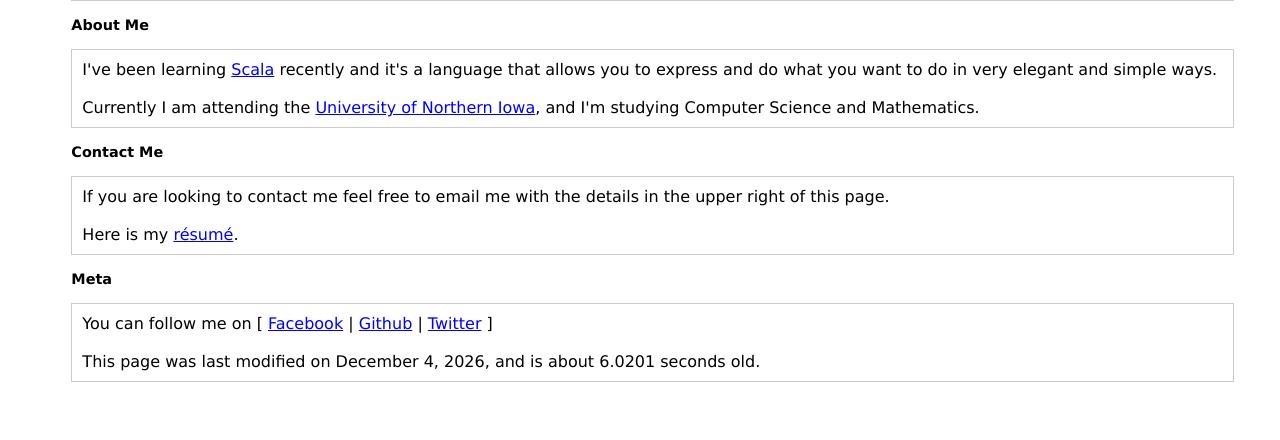
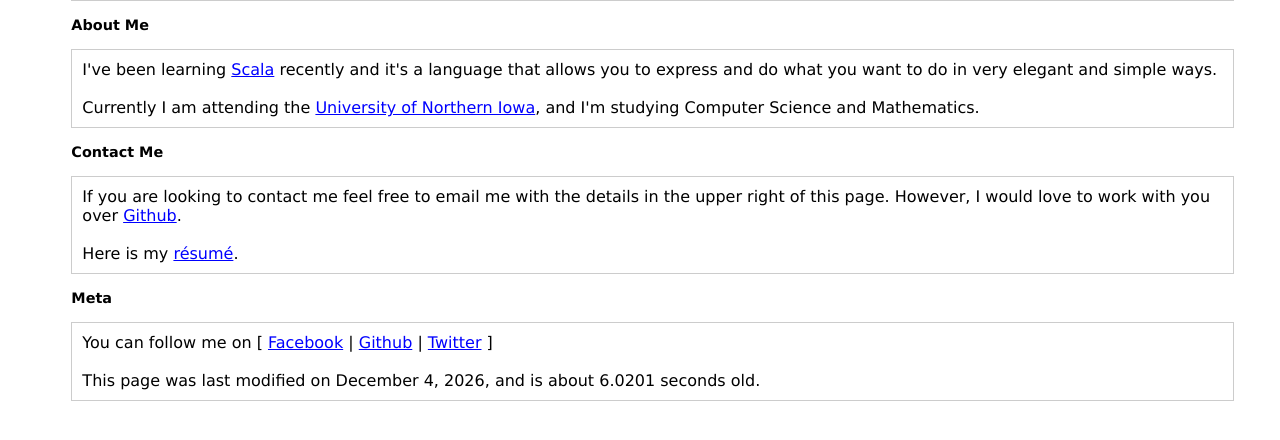
Before and after one commit to adamdecaf/adamdecaf.github.io, a PHP site: page / in a window 1280 px wide. Shown: the part 270-710 px from the top of the page. Run offline with PHP 8.4, Linux system fonts and the light colour scheme.

Commit message:
Minor update.

```diff
--- a/index.php
+++ b/index.php
@@ -51,7 +51,7 @@ require "includes/html/header.php";
   <article>
     <h2>Contact Me</h2>
     <p>
-      If you are looking to contact me feel free to email me with the details in the upper right of this page.
+      If you are looking to contact me feel free to email me with the details in the upper right of this page. However, I would love to work with you over <a href="https://github.com/adamdecaf">Github</a>.
       <br /><br />
       Here is my <a href="resume.php" title="My personal R&#233;sum&#233;">r&#233;sum&#233;</a>.
     </p>
--- a/resume.php
+++ b/resume.php
@@ -31,7 +31,7 @@ require "includes/html/header.php";
 			<!-- Summer of skills -->
 			<strong>Summary:</strong><br />
 				<span class="indent">
-					&bull; Knowledge and experience using: (X)HTML 4/5, PHP, Scala, Python, MySQL, JavaScript (and Ajax), and CSS.<br />
+					&bull; Knowledge and experience using: (X)HTML 4/5, PHP, Scala, Python, MySQL, JavaScript, XML (and all of its variants) and CSS.<br />
 					&bull; Great knowledge of all major operating systems. (Linux, Mac OS, Windows)<br />
 					&bull; A great ability to work as a team and work with others.<br />
 					&bull; Exceptional ability to understand, quantify, and expand ideas and projects.<br />
```
